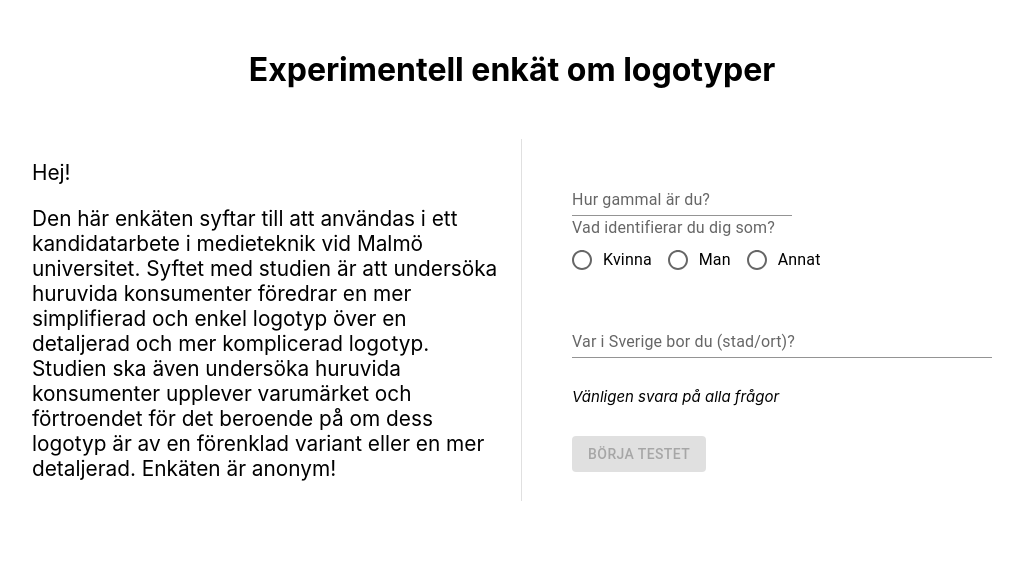
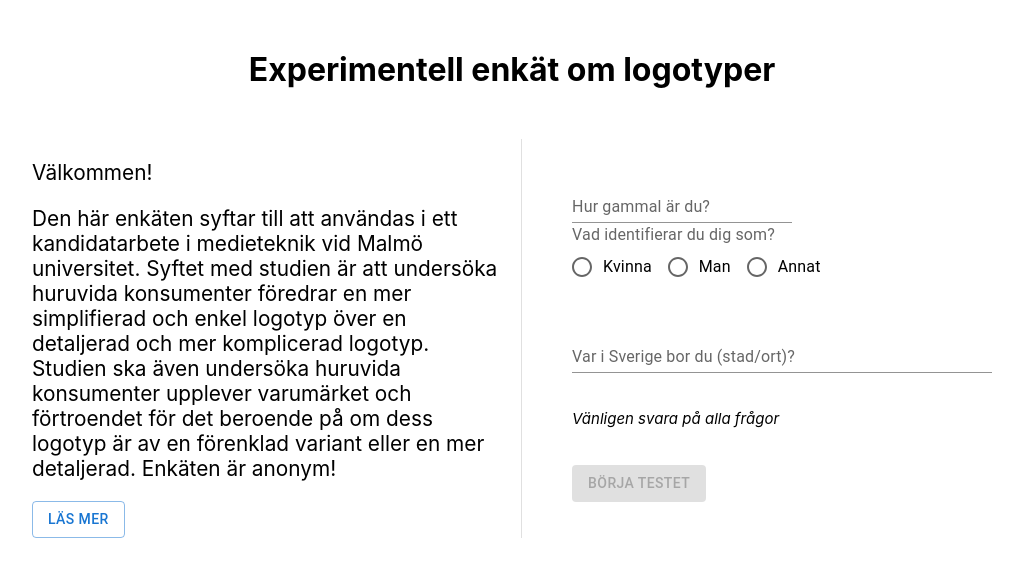
Before and after one commit to olta96/logotype-form-app, a React (Create React App) app: page / in a window 1280 px wide. Shown: the top 576 px of the page, without its empty margins (128-1151 px from the left). Built offline with nearby package versions, Linux system fonts and the light colour scheme.

Commit message:
Extended Welcome Page

```diff
--- a/package.json
+++ b/package.json
@@ -5,6 +5,7 @@
   "dependencies": {
     "@emotion/react": "^11.9.0",
     "@emotion/styled": "^11.8.1",
+    "@mui/icons-material": "^5.6.1",
     "@mui/material": "^5.6.0",
     "@testing-library/jest-dom": "^5.14.1",
     "@testing-library/react": "^12.0.0",
--- a/src/Components/SurveyDescription.js
+++ b/src/Components/SurveyDescription.js
@@ -1,16 +1,84 @@
 import React, { Component } from "react";
+import Button from '@mui/material/Button';
+import { styled } from '@mui/material/styles';
+import Dialog from '@mui/material/Dialog';
+import DialogTitle from '@mui/material/DialogTitle';
+import DialogContent from '@mui/material/DialogContent';
+import IconButton from '@mui/material/IconButton';
+import CloseIcon from '@mui/icons-material/Close';
+import Typography from '@mui/material/Typography';
 
 export default class SurveyDescription extends Component {
 
+    state = {
+        open: false,
+    }
+
+    BootstrapDialog = styled(Dialog)(({ theme }) => ({
+        '& .MuiDialogContent-root': {
+            padding: theme.spacing(4),
+        },
+        '& .MuiDialogActions-root': {
+            padding: theme.spacing(2),
+        },
+    }));
+
+    BootstrapDialogTitle = (props) => {
+        const { children, onClose, ...other } = props;
+
+        return (
+            <DialogTitle sx={{ m: 0, p: 2 }} {...other}>
+                {children}
+                {onClose ? (
+                    <IconButton
+                        aria-label="close"
+                        onClick={onClose}
+                        sx={{
+                        position: 'absolute',
+                        right: 8,
+                        top: 8,
+                        color: (theme) => theme.palette.grey[500],
+                        }}
+                    >
+                        <CloseIcon />
+                    </IconButton>
+                ) : null}
+            </DialogTitle>
+        );
+    };
+
     render = () => {
+
+        const handleClickOpen = () => {
+            this.setState({ open: true });
+        };
+        const handleClose = () => {
+            this.setState({ open: false });
+        };
+
         return (
             <div style={surveyDescriptionStyle}>
                 <p>
-                    Hej!
+                    Välkommen!
                 </p>
                 <p>
                     Den här enkäten syftar till att användas i ett kandidatarbete i medieteknik vid Malmö universitet. Syftet med studien är att undersöka huruvida konsumenter föredrar en mer simplifierad och enkel logotyp över en detaljerad och mer komplicerad logotyp. Studien ska även undersöka huruvida konsumenter upplever varumärket och förtroendet för det beroende på om dess logotyp är av en förenklad variant eller en mer detaljerad. Enkäten är anonym!
                 </p>
+                <Button variant="outlined" onClick={handleClickOpen}>
+                    Läs mer
+                </Button>
+                <this.BootstrapDialog
+                    onClose={handleClose}
+                    aria-labelledby="customized-dialog-title"
+                    open={this.state.open}
+                >
+                    <DialogContent dividers>
+                        <this.BootstrapDialogTitle id="customized-dialog-title" onClose={handleClose} />
+                        <Typography gutterBottom>
+                            Samtliga personuppgifter är anonyma. Ålder, kön och ort kommer endast att användas för analys av demografi. Enkäten samlar inte in några namn eller adresser, datat kommer endast att användas för ett kandidatarbete. All data kommer att raderas senast 31 augusti.
+                        </Typography>
+                    </DialogContent>
+                </this.BootstrapDialog>
             </div>
         );
     }
```
Also changed, not shown: 1 other file (tests, documents, lock files or other folders).
